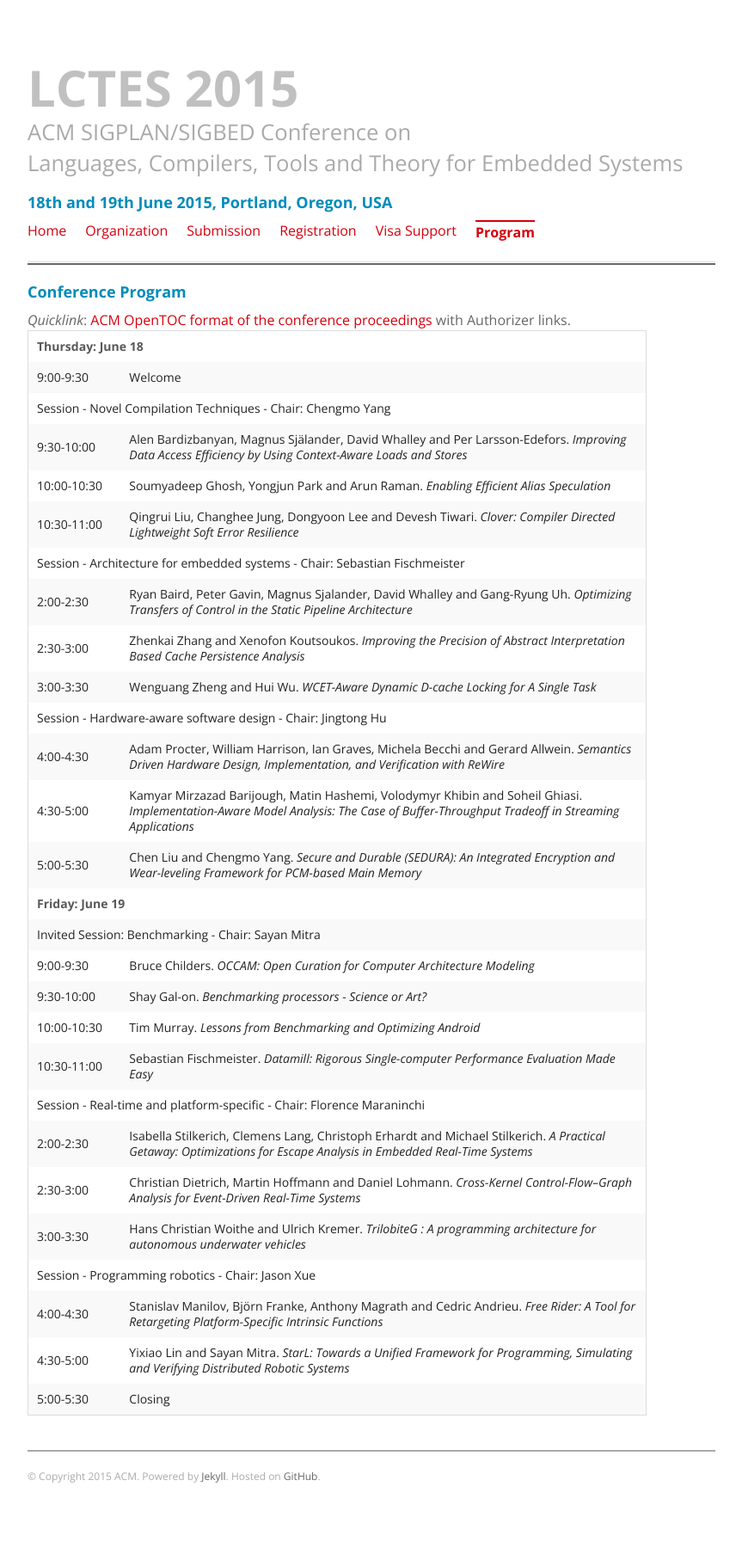
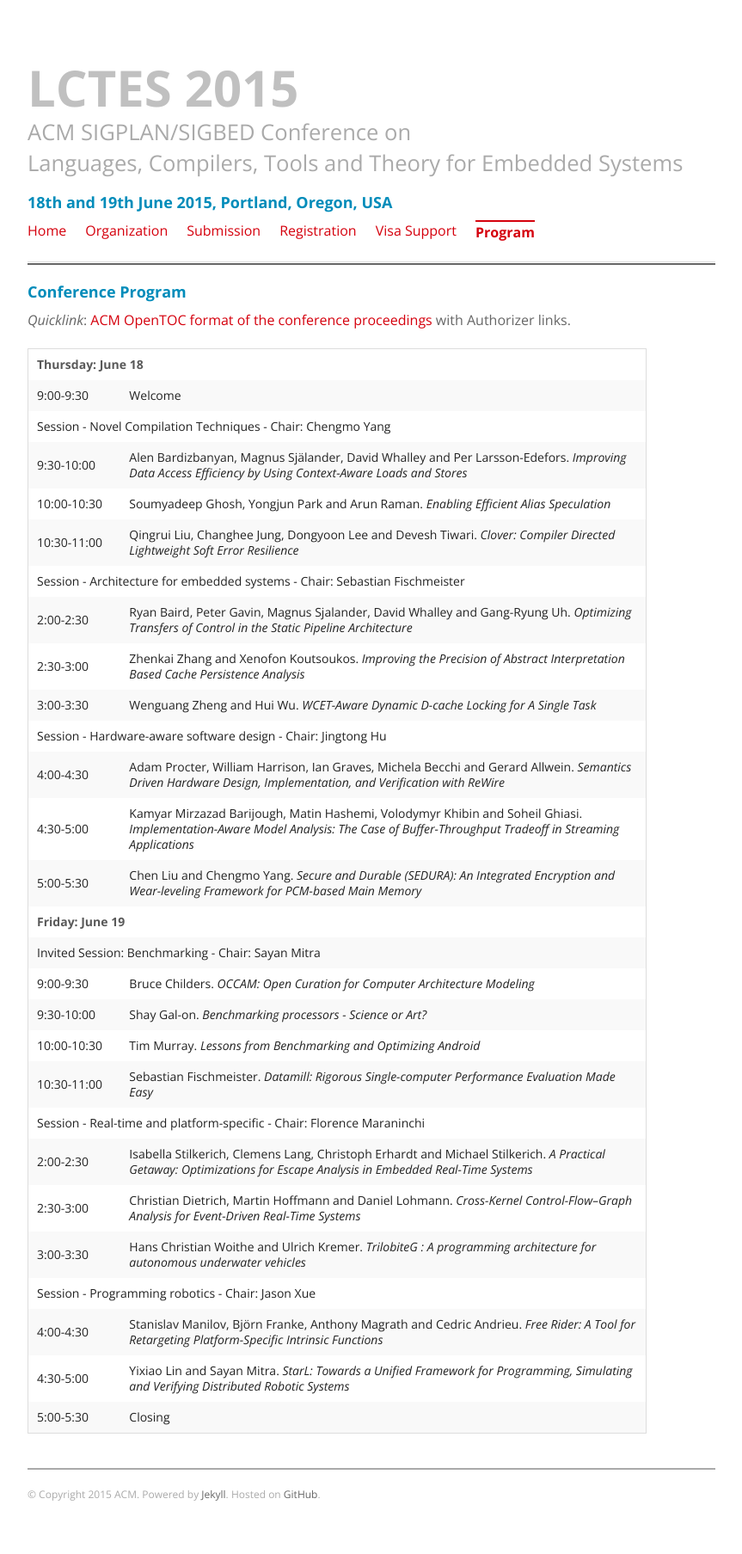
Before and after one commit to GSathish/lctes2015, a Jekyll site: the page built from program/index.html, in a window 1280 px wide. Shown: the whole page at 86% size, without its empty margins (28-891 px from the left). Built offline with Jekyll 4.4.1, drawn with Linux system fonts in a browser that asks for light colours; before the commit the page ends 1786 px from its top, so only the background shows below that.

```diff
--- a/program/index.html
+++ b/program/index.html
@@ -7,7 +7,7 @@ description: LCTES 2015 Organizing Committee
 
 <h3>Conference Program</h3>
 
-<i>Quicklink</i>: <a href="../toc.html">ACM OpenTOC format of the conference proceedings</a> with Authorizer links.
+<p><i>Quicklink</i>: <a href="../toc.html">ACM OpenTOC format of the conference proceedings</a> with Authorizer links.</p>
 
 <table>
 	<tbody>
```
